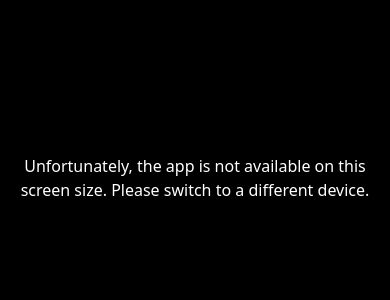
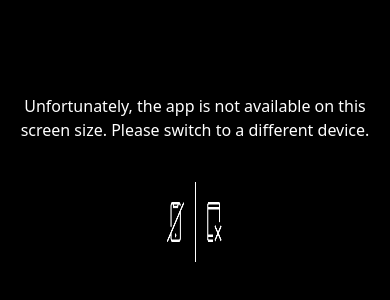
Before and after one commit to Readysoon/Backbone, a SvelteKit app: page / in a window 390 px wide. Shown: the part 244-544 px from the top of the page. Built offline with nearby package versions, Linux system fonts and the light colour scheme.

Commit message:
added Icon for smart phone and tablet

```diff
--- a/src/routes/+page.svelte
+++ b/src/routes/+page.svelte
@@ -53,7 +53,17 @@
 		<p>
 			Unfortunately, the app is not available on this screen size. Please switch to a different
 			device.
+
 		</p>
+
+		<div class="noSmallDeviceArea">
+			<img src="noSma.png" alt="noSmartPhoneIcon" class="noSmartPhoneIcon">
+			<div class="deviceWallSection"></div>
+
+			<img src="noTab.png" alt="noTabletIcon" class="noTabletIcon">
+
+		</div>
+
 	</div>
 {:else}
 	<main>
@@ -88,6 +98,34 @@
 		padding: 10px;
 	}
 
+	.noSmallDeviceArea{
+		width: 100%;
+		height: 10%;
+		/* background-color: #47161692; */
+		display: flex;
+		justify-content: center;
+		align-items: center;
+		gap: 3%;
+	}
+
+
+	.deviceWallSection{
+		width: 0.2%;
+		height: 100%;
+		background-color: #fff;
+	}
+	.noSmartPhoneIcon{
+		/* background-color: white; */
+		height: 50%;
+		width: 5%;
+
+	}
+
+	.noTabletIcon{
+		height: 50%;
+		width: 5%;
+	}
+
 	.laodingPageSection {
 		width: 100%;
 		height: 100vh;
@@ -108,6 +146,8 @@
 		color: rgb(255, 255, 255);
 		display: flex;
 		justify-content: center;
+		flex-direction: column;
+		gap: 5%;
 		align-items: center;
 		text-align: center;
 		font-family: system-ui;
```
Also changed, not shown: static/noSma.png (added), static/noTab.png (added).
